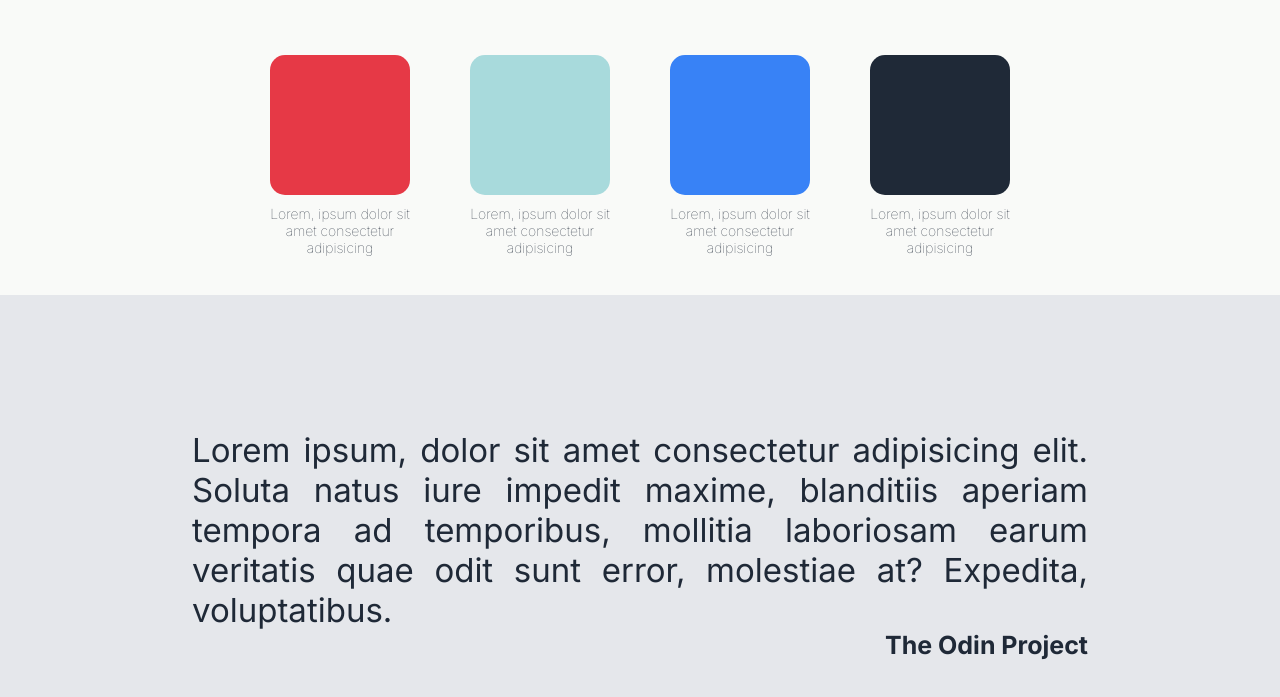
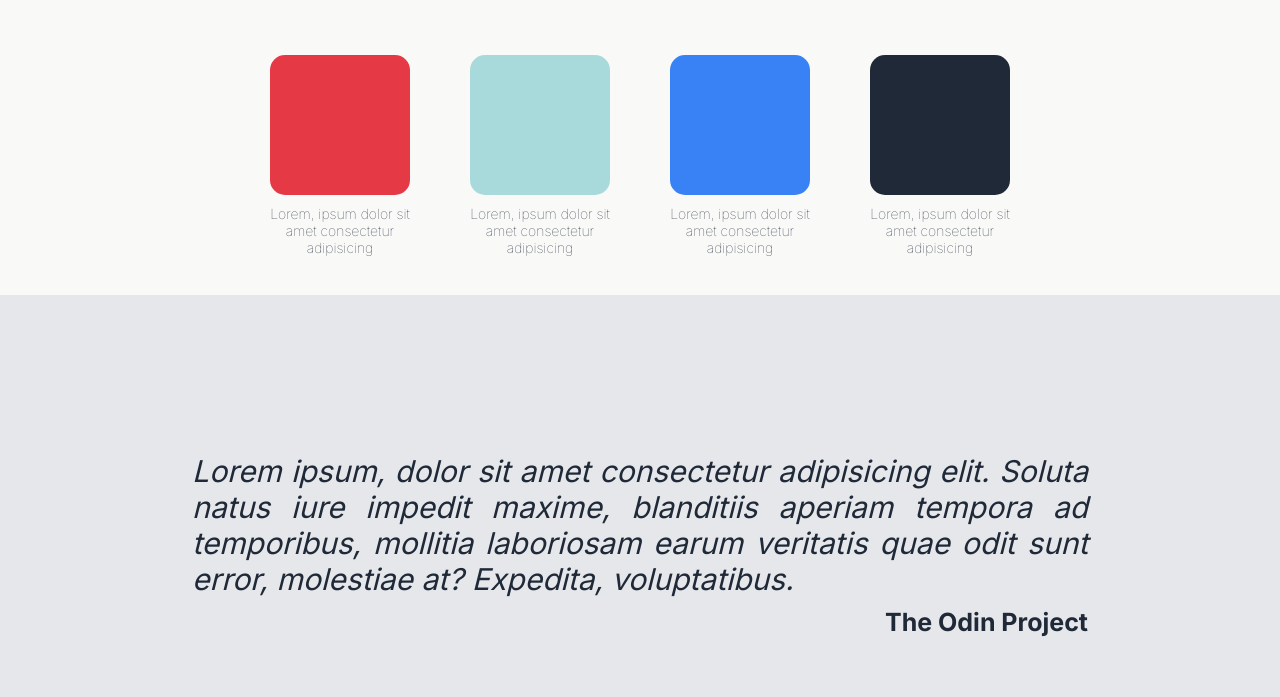
Before and after one commit to MohdTamimi1/Landing-Page, a plain HTML site: page index.html in a window 1280 px wide. Shown: the part 505-1202 px from the top of the page. Drawn offline with Linux system fonts and the light colour scheme.

Commit message:
font sizing and margin fix to the Quote Section

```diff
--- a/css/style.css
+++ b/css/style.css
@@ -183,11 +183,12 @@ background: url(../img/design-gd8735cd90_640.png) no-repeat center center/cover;
 
 .quote-container .first {
     text-align: justify;
-    font-size: 33px;
+    font-size: 30px;
+    font-style: italic;
 }
 
 .quote-container .second {
-
+    margin-top: 10px;
     font-size: 25px;
     align-self: flex-end;
     font-weight: 700;
```
